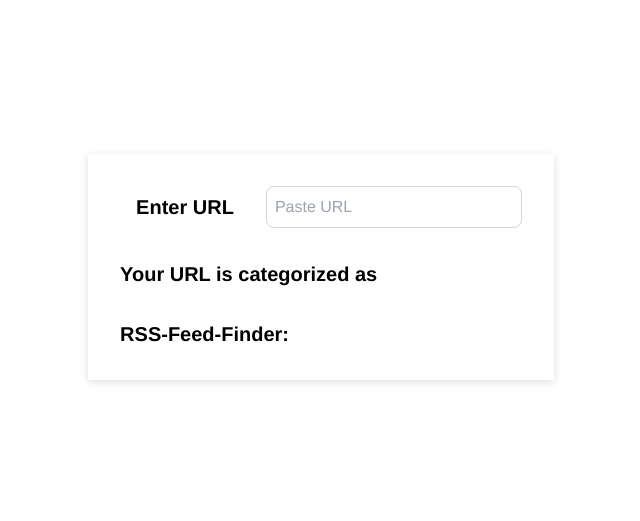
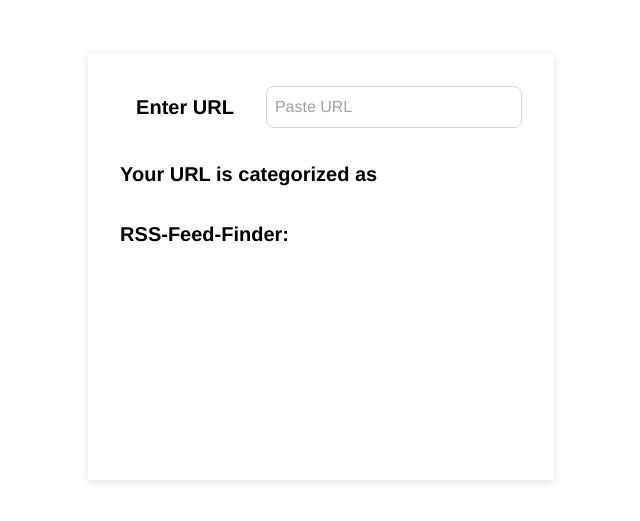
Before and after one commit to gayathri-16/RSS-feed-finder, a Vue app: page / in a window 1280 px wide. Shown: the part 133-654 px from the top of the page, without its empty margins (319-959 px from the left). Built offline with nearby package versions, Linux system fonts and the light colour scheme.

Commit message:
ui modified

```diff
--- a/src/components/HelloWorld.vue
+++ b/src/components/HelloWorld.vue
@@ -22,12 +22,13 @@
         <p class="text-pink-700 font-bold text-xl pl-0 sm:pl-4">{{ rss_link }}</p>
       </div>
 
-      <div class="image-box w-full sm:w-2/3 md:w-1/2 lg:w-1/3"> <!-- Add overflow-hidden for responsive -->
+      <!-- Image box with fixed size -->
+      <div class="image-box">
         <img
           v-if="thumbnail"
           :src="thumbnail"
           alt="Thumbnail"
-          class="w-full h-auto object-cover"
+          class="object-cover"
         >
       </div>
     </div>
@@ -77,15 +78,17 @@ export default {
 <style scoped>
 .image-box {
   width: 100%;
-  height: auto;
+  max-width: 400px; /* Set max width */
+  height: 200px;    /* Fixed height */
   margin-left: 1rem;
   object-fit: cover;
   position: relative;
 }
+
 .image-box > img {
-  max-width: 100%;
-  max-height: 100%;
-  position: relative;
+  width: 100%;
+  height: 100%;
+  object-fit: cover; /* Ensure the image covers the box */
   box-shadow: rgba(0, 0, 0, 0.05) 0px 1px 2px 0px;
 }
 </style>
```
